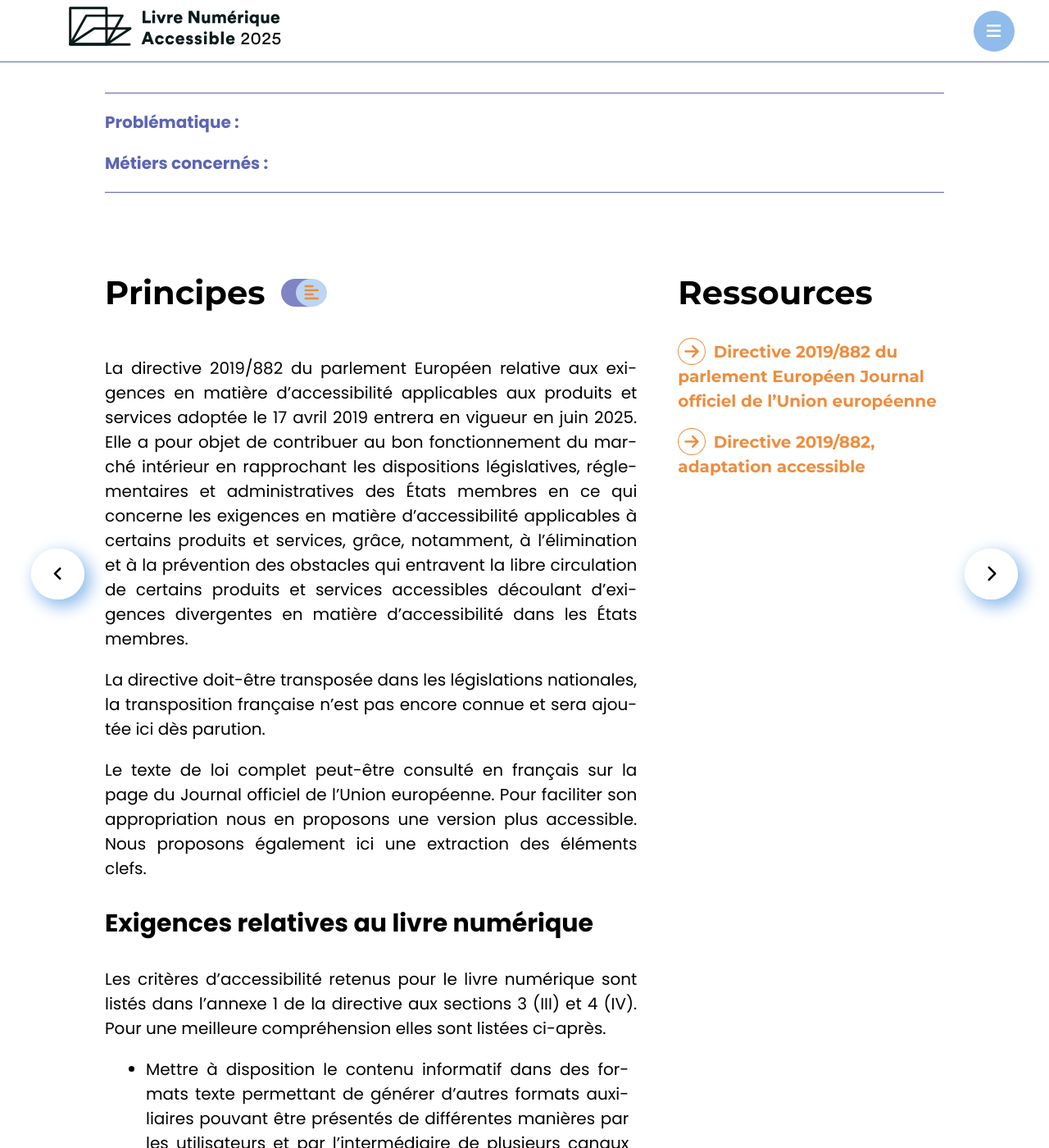
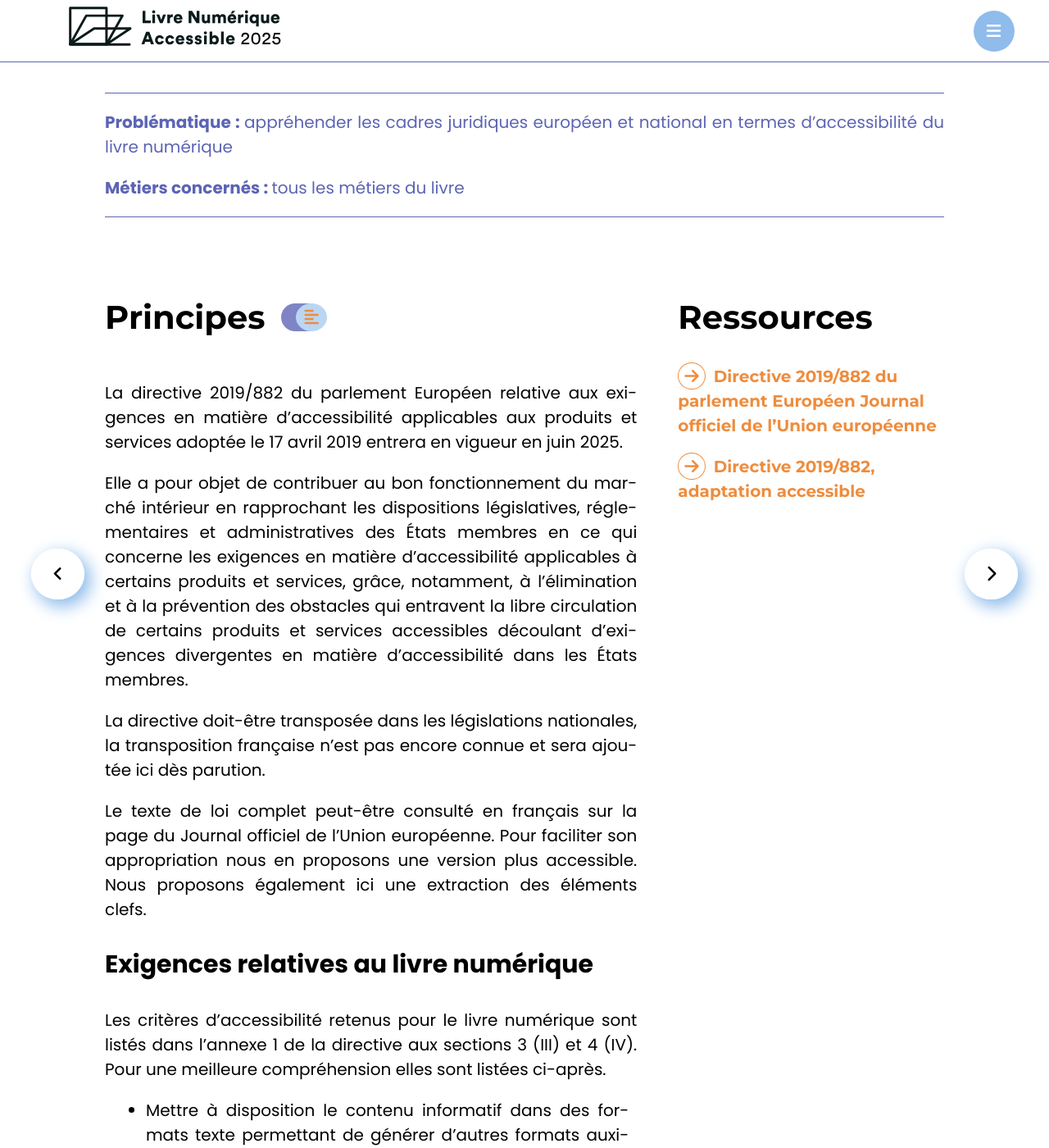
Before and after one commit to edition-accessible/lina25, a Jekyll site: the page built from pages/loi.md, in a window 1280 px wide and 1400 px high, scrolled down 683 px. Shown: the whole window at 82% size. Built offline with Jekyll 4.4.1, drawn with Linux system fonts in a browser that asks for light colours; nearby versions of some CDN libraries.

Commit message:
Update loi.md

```diff
--- a/pages/loi.md
+++ b/pages/loi.md
@@ -2,6 +2,8 @@
 layout: page
 title: Ce que dit
 subtitle: la loi
+orientation: appréhender les cadres juridiques européen et national en termes d’accessibilité du livre numérique
+audience: tous les métiers du livre
 previous: ./lire.html
 next: ../index.html
 titleNext: Accueil
@@ -13,6 +15,7 @@ titlePrev: Lire
 {%- include principes.html -%}
 
 La directive 2019/882 du parlement Européen relative aux exigences en matière d’accessibilité applicables aux produits et services adoptée le 17 avril 2019 entrera en vigueur en juin 2025.
+
 Elle a pour objet de contribuer au bon fonctionnement du marché intérieur en rapprochant les dispositions législatives, réglementaires et administratives des États membres en ce qui concerne les exigences en matière d’accessibilité applicables à certains produits et services, grâce, notamment, à l’élimination et à la prévention des obstacles qui entravent la libre circulation de certains produits et services accessibles découlant d’exigences divergentes en matière d’accessibilité dans les États membres.
 
 La directive doit-être transposée dans les législations nationales, la transposition française n’est pas encore connue et sera ajoutée ici dès parution.
```
